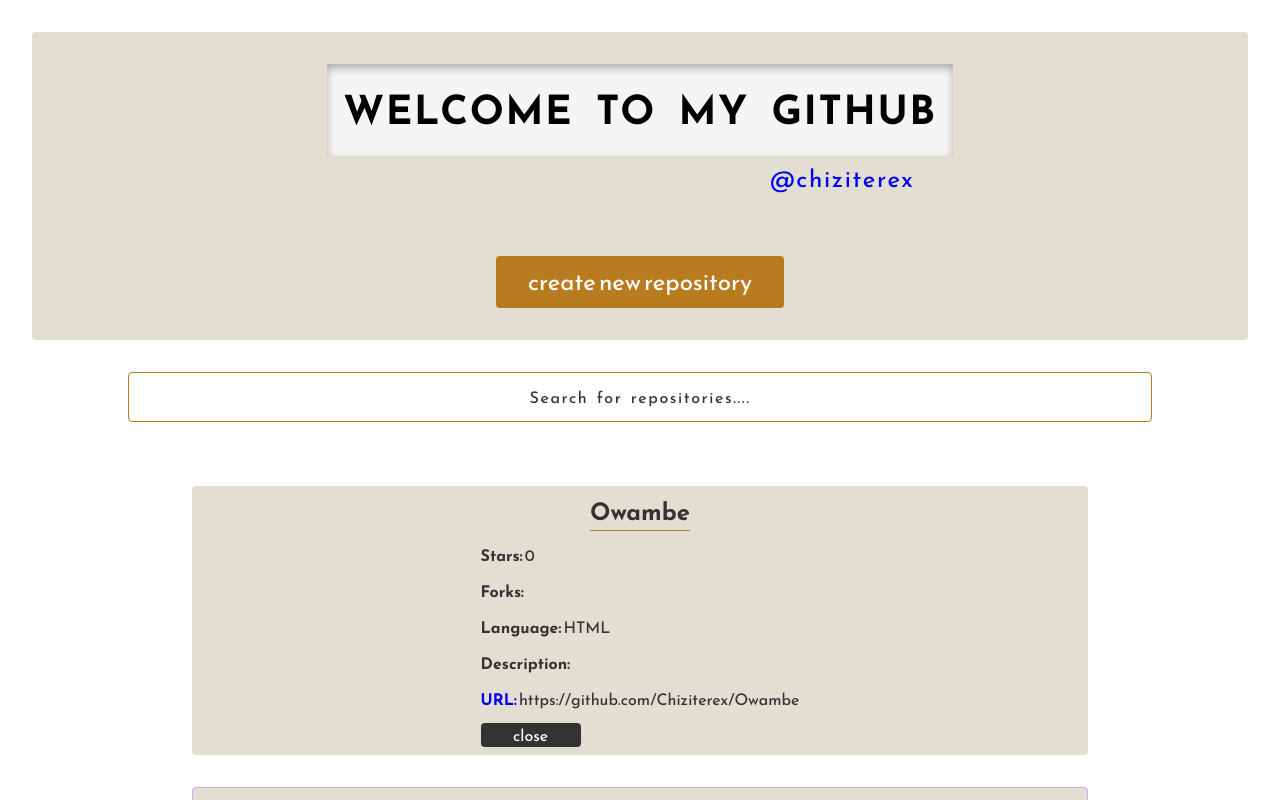
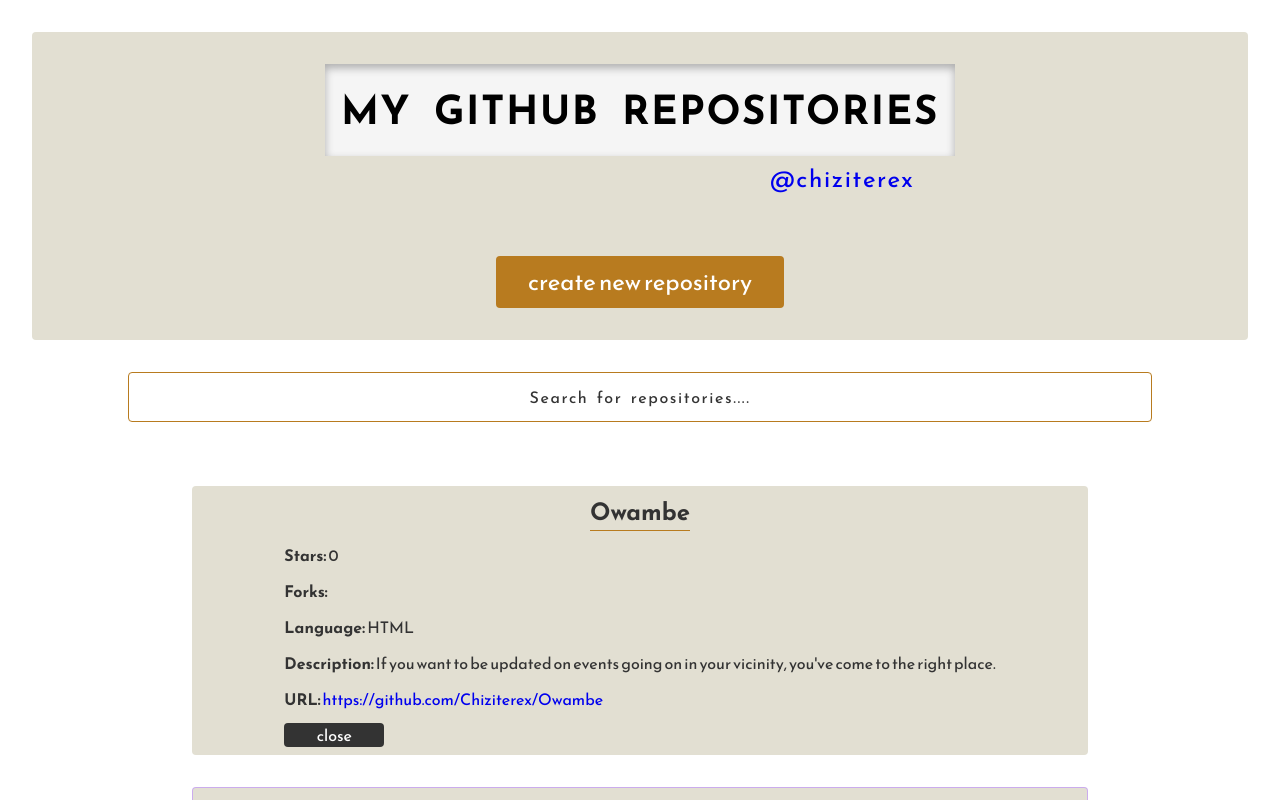
Before and after one commit to Chiziterex/My-github, a React (Create React App) app: page / in a window 1280 px wide. Both pictures are taken after a click on the element "Owambe". Shown: the top 800 px of the page. Built offline with nearby package versions, Linux system fonts and the light colour scheme.

Commit message:
added readme file and updated some styling

```diff
--- a/src/App.css
+++ b/src/App.css
@@ -346,6 +346,9 @@
 .itemInfoContent div p{
   font-size: 1.5rem;
 }
+.itemInfoContent div p a{
+  font-size: 1.5rem;
+}
 .itemInfoContent span{
   font-size: 1.5rem;
 }
--- a/src/components/header.js
+++ b/src/components/header.js
@@ -17,7 +17,7 @@ const Header = () => {
   return (
     <div className="header-container">
       <div className="header">
-        <h1>welcome to my github </h1>
+        <h1>my github repositories </h1>
         <a href="https://github.com/Chiziterex" className="githubAt">
           @chiziterex
         </a>
--- a/src/components/repos.js
+++ b/src/components/repos.js
@@ -91,13 +91,11 @@ function Repos() {
                   </p>
                   <p>
                     <span>Description: </span>
-                    {item.description}
+                    {item.Description}
                   </p>
-                  <p>
-                    <a href={item.url}>
-                      <span>URL:</span>
-                    </a>{" "}
-                    {item.url}
+                  <p><span>URL: </span>
+                    <a href={item.url}>{item.url}
+                    </a>
                   </p>
                   <button onClick={() => hideDetails(`box-${item.id}`)}>
                     close
```
Also changed, not shown: 1 other file (tests, documents, lock files or other folders).
